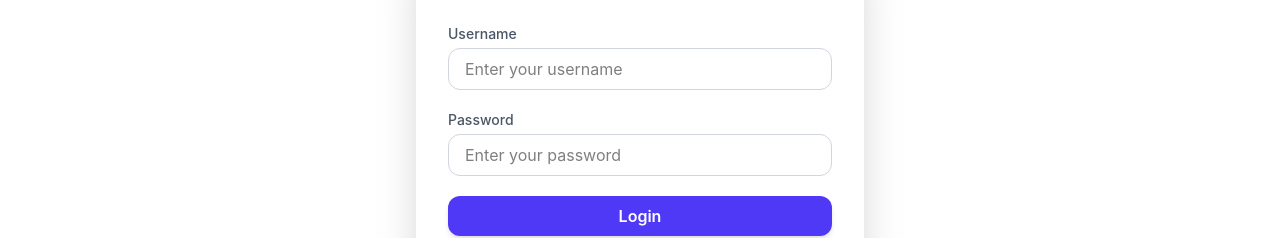
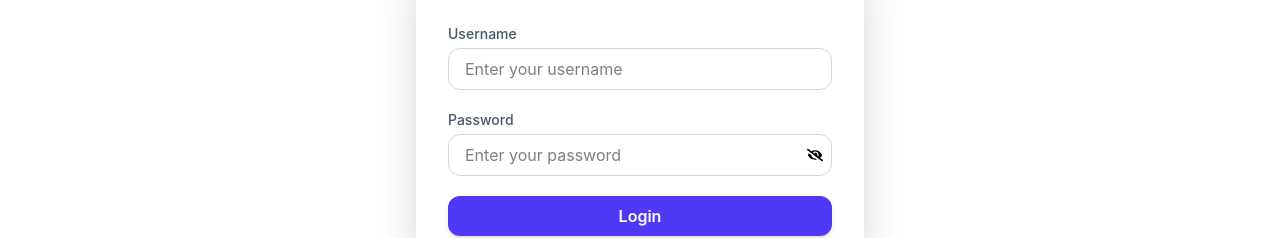
Before and after one commit to mdakash648/react-practice-1, a React (Vite) app: page / in a window 1280 px wide. Shown: the part 6023-6261 px from the top of the page. Built offline with nearby package versions, Linux system fonts and the light colour scheme.

Commit message:
add password show and hide option

```diff
--- a/src/components/practice/localState/LoginSimulation.jsx
+++ b/src/components/practice/localState/LoginSimulation.jsx
@@ -1,11 +1,12 @@
 import { useState } from 'react';
+import { FaEye, FaEyeSlash } from 'react-icons/fa';
 
 const LoginSimulation = () => {
   const [username, setUsername] = useState('');
   const [password, setPassword] = useState('');
   const [isLogin, setIsLogin] = useState(false);
   const [showMessage, setShowMessage] = useState(false);
-
+  const [isPassShow, setIspassShow] = useState(false);
   const handleSubmit = (e) => {
     e.preventDefault();
     setShowMessage(true);
@@ -17,7 +18,10 @@ const LoginSimulation = () => {
       setIsLogin(false);
     }
   };
-
+  const EyeIcon = isPassShow ? FaEye : FaEyeSlash;
+  const handlePassShow = () => {
+    setIspassShow(!isPassShow);
+  };
   return (
     <div className='bg-white p-8 rounded-2xl shadow-2xl w-full max-w-md my-10 mx-auto'>
       <h2 className='text-3xl font-bold text-center text-gray-800 mb-6'>
@@ -54,13 +58,19 @@ const LoginSimulation = () => {
           <label className='block text-sm font-medium text-gray-600 mb-1'>
             Password
           </label>
+          <div className='flex items-center'>
             <input
               value={password}
-            type='password'
+              type={isPassShow ? 'text' : 'password'}
               placeholder='Enter your password'
               className='w-full px-4 py-2 border border-gray-300 rounded-xl focus:outline-none focus:ring-2 focus:ring-indigo-500 transition duration-200'
               onChange={(e) => setPassword(e.target.value)}
             />
+            <EyeIcon
+              className='-ml-6.25 cursor-pointer'
+              onClick={() => handlePassShow()}
+            />
+          </div>
         </div>
 
         <button
```
Lines whose indentation alone changed are shown as unchanged.
